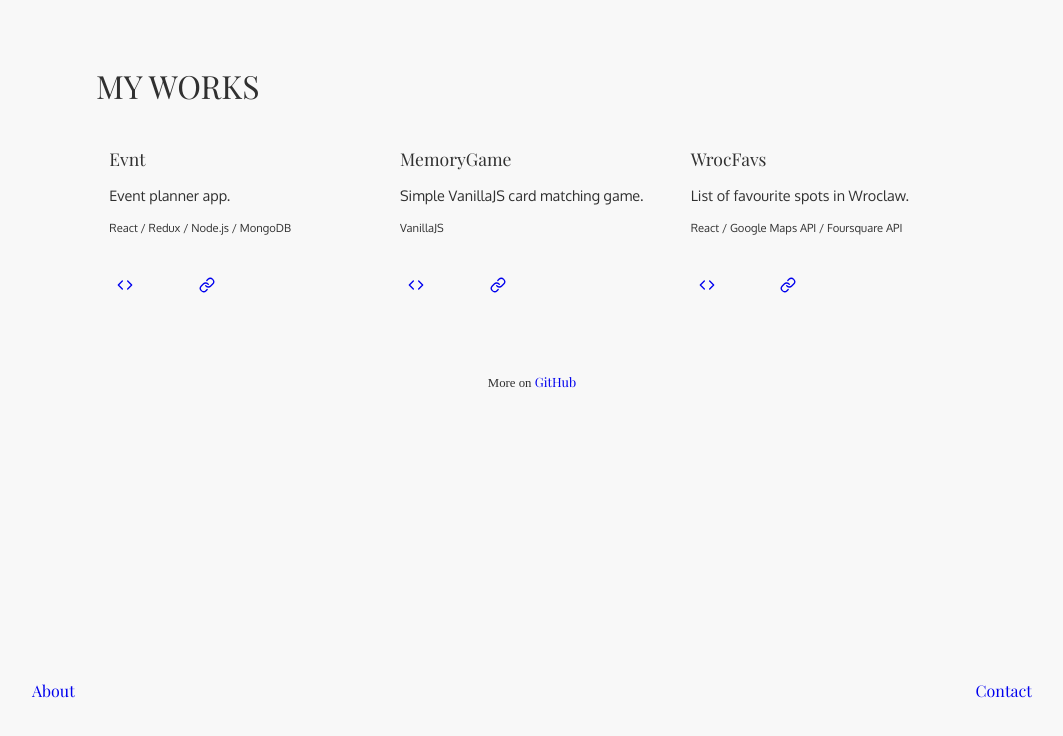
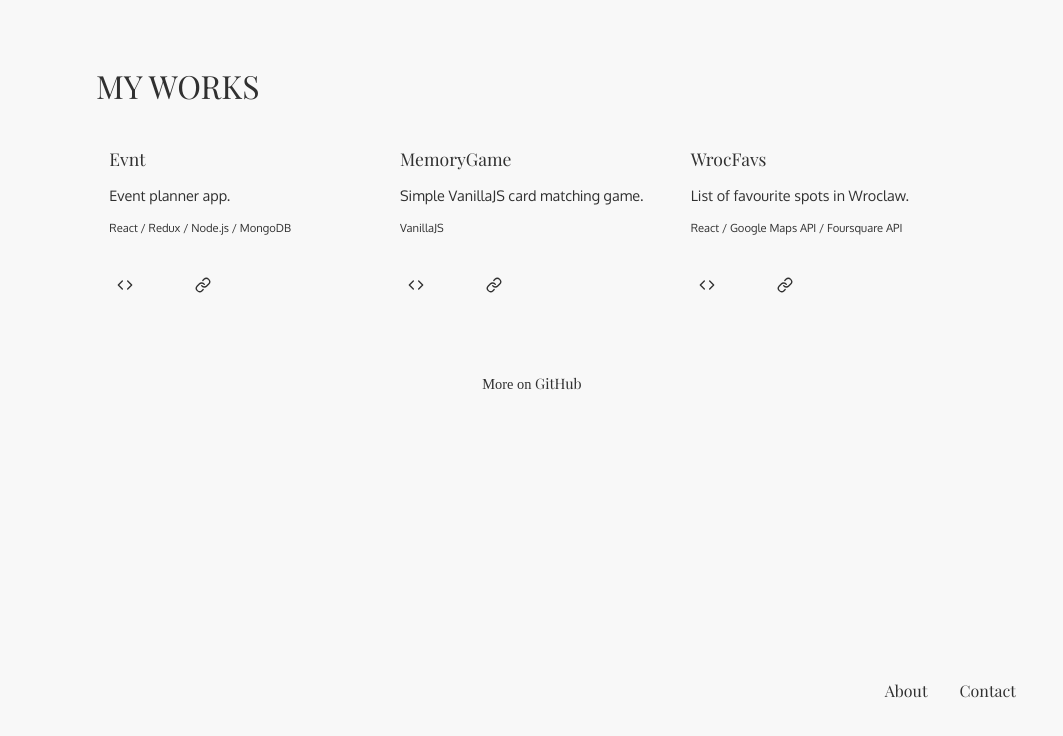
Before and after one commit to koko57/portfolio, a Gatsby site: page /works in a window 1280 px wide. Shown: the whole page, without its empty margins (108-1171 px from the left). Built offline with nearby package versions, Linux system fonts and the light colour scheme; Gatsby itself is replaced by a stand-in of ours.

Commit message:
Minor style changes

```diff
--- a/src/components/main.js
+++ b/src/components/main.js
@@ -6,7 +6,7 @@ import { Page, Wrapper, GlobalStyle } from './styled/styled';
 const Main = ({ children }) => (
   <>
     <Helmet
-      title="AK"
+      title="Agata Kosior"
       meta={[
         { name: 'description', content: 'Portfolio page' },
         { name: 'keywords', content: 'portfolio, web developer' }
@@ -15,7 +15,7 @@ const Main = ({ children }) => (
       <link
         rel="icon"
         type="image/png"
-        href="../static/favicon.ico"
+        href="../../static/favicon.ico"
         sizes="16x16"
       />
       <html lang="en" />
--- a/src/components/styled/links.js
+++ b/src/components/styled/links.js
@@ -4,6 +4,7 @@ import { StyledUnderline } from './variables';
 
 export const StyledLink = styled(Link)`
   ${StyledUnderline}
+  margin: 0 1rem;
 `;
 
 export const StyledA = styled.a`
@@ -13,11 +14,12 @@ export const StyledA = styled.a`
 export const ContactLinks = styled.div`
   display: flex;
   justify-content: space-around;
+  align-items: center;
   width: 100%;
   max-width: 640px;
   margin: auto;
   position: relative;
-  top: -5rem;
+  top: -1rem;
 `;
 
 export const LinkIcon = styled.a`
@@ -25,16 +27,16 @@ export const LinkIcon = styled.a`
   margin: 0.5rem;
   align-items: center;
   height: 1rem;
-  &:hover {
+  :hover {
     span {
       opacity: 1;
     }
   }
   span {
     @import url('https://fonts.googleapis.com/css?family=Oxygen');
-    font-size: 0.9rem;
+    font-size: 0.8rem;
     opacity: 0;
-    transition: ease-in 0.3s;
+    transition: ease-in 0.25s;
     margin: 0 0.5rem;
     vertical-align: top;
     font-family: 'Oxygen', sans-serif;
--- a/src/components/styled/nav.js
+++ b/src/components/styled/nav.js
@@ -18,5 +18,5 @@ export const NavWrapper = styled.div`
   width: 80%;
   max-width: 1000px;
   display: flex;
-  justify-content: space-between;
+  justify-content: flex-end;
 `;
--- a/src/components/styled/project.js
+++ b/src/components/styled/project.js
@@ -6,19 +6,31 @@ export const Card = styled.div`
   padding: 0.5rem;
   position: relative;
   margin: 0 auto 1rem;
-  @media screen and (max-width: 480px) {
-    width: 250px;
-    height: 130px;
-
-  }
-  &:hover {
+  ::after {
+    content: '';
     background-image: ${props => `url(${props.img})`};
     background-size: 290px 175px;
     background-repeat: no-repeat;
     background-position: center;
     background-color: #f3f3f399;
-    background-blend-mode: screen;
+    /* background-blend-mode: screen; */
+    transition: 0.25s ease-in;
+    opacity: 0;
+    top: 0;
+    left: 0;
+    bottom: 0;
+    right: 0;
+    position: absolute;
+    z-index: -1;
   }
+  :hover::after {
+    opacity: 0.7;
+  }
+  @media screen and (max-width: 480px) {
+    width: 250px;
+    height: 130px;
+  }
+
   p {
     font-size: 0.9rem;
     :last-of-type {
@@ -46,7 +58,6 @@ export const ProjectList = styled.div`
   display: grid;
   grid-template-columns: repeat(auto-fill, 280px);
   justify-content: space-around;
-  overflow-y: scroll;
   ::-webkit-scrollbar {
     display: none;
   }
--- a/src/components/styled/styled.js
+++ b/src/components/styled/styled.js
@@ -5,6 +5,9 @@ export const GlobalStyle = createGlobalStyle`
     margin: 0;
     padding: 0;
     box-sizing: border-box;
+  }
+  body {
+    background-color: #f8f8f8;
   }
   h1, h2 {
     font-family: 'Playfair Display', serif;
@@ -16,6 +19,7 @@ export const GlobalStyle = createGlobalStyle`
   }
   a {
     text-decoration: none;
+    color: #303030;
     &:visited, &:active {
       color: #303030;
     }
@@ -25,7 +29,6 @@ export const GlobalStyle = createGlobalStyle`
 export const Page = styled.div`
   height: 100vh;
   width: 100%;
-  background-color: #f8f8f8;
   color: #303030;
 `;
 
@@ -35,7 +38,7 @@ export const Wrapper = styled.div`
   margin: 0 auto;
   padding: 4rem 4rem 6rem;
   display: flex;
-  align-items: center;
+  align-content: center;
   flex-direction: column;
   @media screen and (max-width: 480px) {
     padding: 4rem 2rem 6rem;
--- a/src/components/styled/text.js
+++ b/src/components/styled/text.js
@@ -20,5 +20,5 @@ export const Text = styled.div`
   margin: ${({ margin }) => (margin ? margin : '0')};
   width: 100%;
   padding: ${({ pad }) => (pad ? pad : 0)};
-  font-size: 0.8rem;
+  font-size: 0.9rem;
 `;
--- a/src/components/styled/variables.js
+++ b/src/components/styled/variables.js
@@ -1,7 +1,7 @@
 export const StyledUnderline = () => `
   font-family: 'Playfair Display', serif;
   position: relative;
-&:after {
+  ::after {
     position: absolute;
     content: '';
     height: 2px;
@@ -16,9 +16,9 @@ background: linear-gradient(
       rgba(80, 177, 225, 1) 20%,
       rgba(165, 41, 185, 1) 95%
     );
-transition: ease-in-out 0.5s;
+    transition: ease-in-out 0.25s;
   }
-&:hover:after {
+  :hover::after {
     width: 80%;
   }
 `;
--- a/src/pages/index.js
+++ b/src/pages/index.js
@@ -8,7 +8,7 @@ const index = () => (
     <Title size={'8rem'} pad={'4rem'}>
       A.
     </Title>
-    <Text pad='0 4rem'>
+    <Text pad="0 4rem">
       <p>Agata Kosior</p>
       <p>Junior Front End / JavaScript Developer</p>
     </Text>
```
Lines whose indentation alone changed are shown as unchanged.
